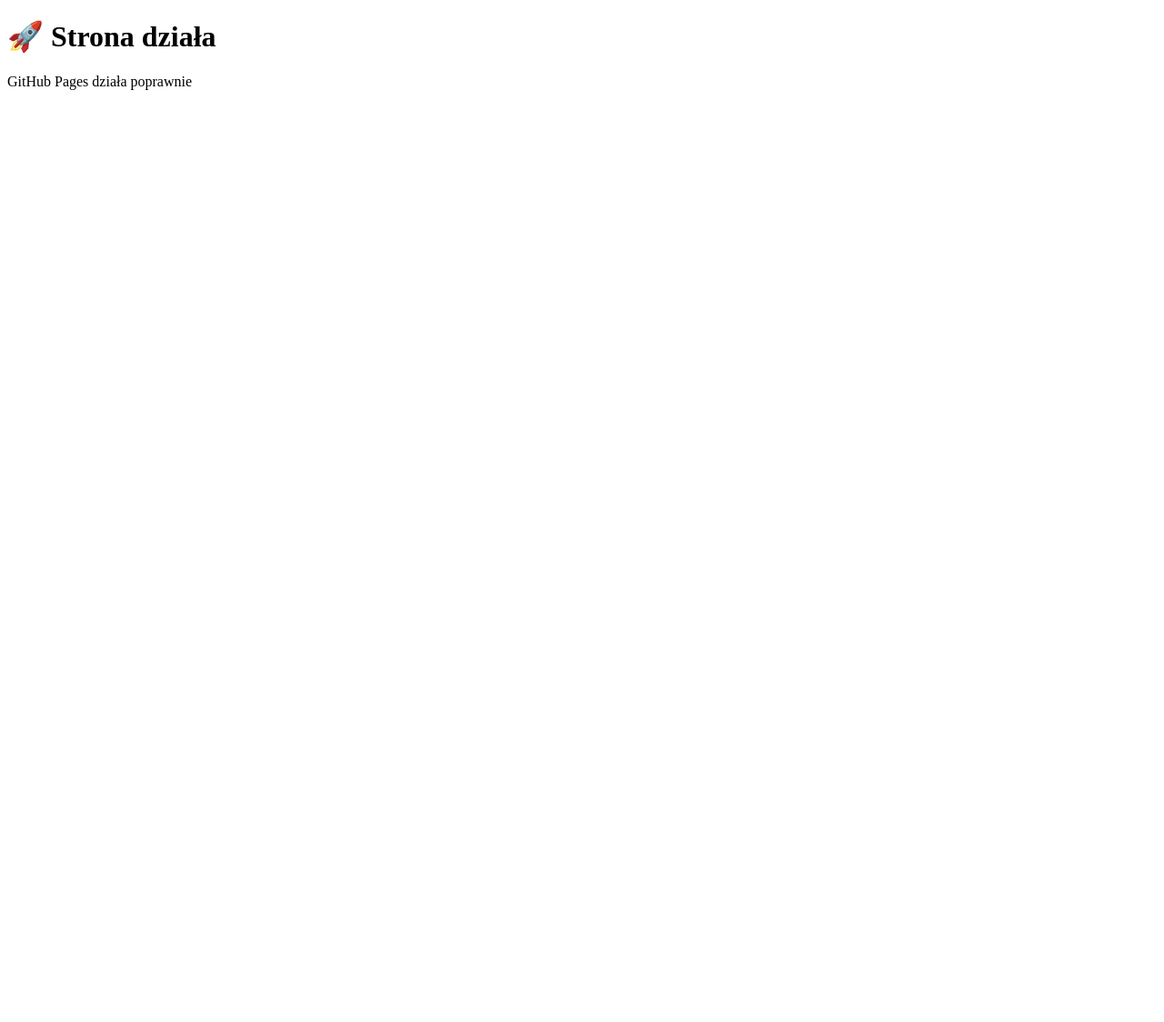
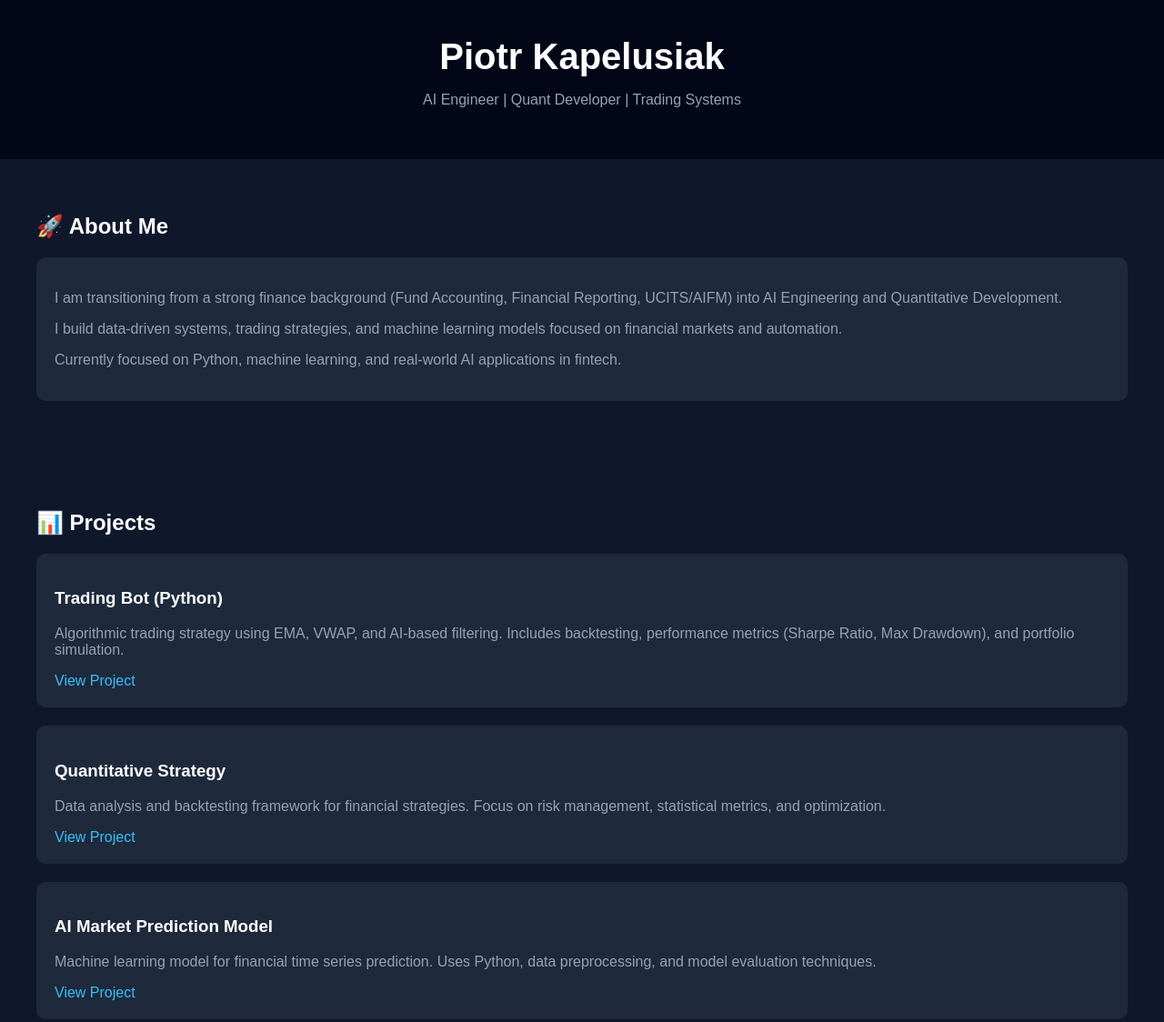
Before and after one commit to piotr9912/piotrkapelusiak.github.io, a plain HTML site: page index.html in a window 1280 px wide. Shown: the top 1124 px of the page at 91% size. Before the commit the page ends 800 px from the top, so only its background shows below. Drawn offline with Linux system fonts and the light colour scheme.

Commit message:
Revamp index.html with new content and styling

```diff
--- a/index.html
+++ b/index.html
@@ -1,10 +1,119 @@
 <!DOCTYPE html>
-<html>
+<html lang="en">
 <head>
-    <title>Moje Portfolio</title>
+    <meta charset="UTF-8">
+    <meta name="viewport" content="width=device-width, initial-scale=1.0">
+    <title>Piotr Kapelusiak | AI & Quant Engineer</title>
+    <style>
+        body {
+            font-family: Arial, sans-serif;
+            margin: 0;
+            background: #0f172a;
+            color: #fff;
+        }
+        header {
+            background: #020617;
+            padding: 40px;
+            text-align: center;
+        }
+        h1 {
+            margin: 0;
+            font-size: 40px;
+        }
+        p {
+            color: #94a3b8;
+        }
+        section {
+            padding: 40px;
+        }
+        .card {
+            background: #1e293b;
+            padding: 20px;
+            margin-bottom: 20px;
+            border-radius: 10px;
+        }
+        a {
+            color: #38bdf8;
+            text-decoration: none;
+        }
+    </style>
 </head>
+
 <body>
-    <h1>🚀 Strona działa</h1>
-    <p>GitHub Pages działa poprawnie</p>
+
+<header>
+    <h1>Piotr Kapelusiak</h1>
+    <p>AI Engineer | Quant Developer | Trading Systems</p>
+</header>
+
+<section>
+    <h2>🚀 About Me</h2>
+    <div class="card">
+        <p>
+        I am transitioning from a strong finance background (Fund Accounting, Financial Reporting, UCITS/AIFM)
+        into AI Engineering and Quantitative Development.
+        </p>
+        <p>
+        I build data-driven systems, trading strategies, and machine learning models
+        focused on financial markets and automation.
+        </p>
+        <p>
+        Currently focused on Python, machine learning, and real-world AI applications in fintech.
+        </p>
+    </div>
+</section>
+
+<section>
+    <h2>📊 Projects</h2>
+
+    <div class="card">
+        <h3>Trading Bot (Python)</h3>
+        <p>
+        Algorithmic trading strategy using EMA, VWAP, and AI-based filtering.
+        Includes backtesting, performance metrics (Sharpe Ratio, Max Drawdown),
+        and portfolio simulation.
+        </p>
+        <a href="#">View Project</a>
+    </div>
+
+    <div class="card">
+        <h3>Quantitative Strategy</h3>
+        <p>
+        Data analysis and backtesting framework for financial strategies.
+        Focus on risk management, statistical metrics, and optimization.
+        </p>
+        <a href="#">View Project</a>
+    </div>
+
+    <div class="card">
+        <h3>AI Market Prediction Model</h3>
+        <p>
+        Machine learning model for financial time series prediction.
+        Uses Python, data preprocessing, and model evaluation techniques.
+        </p>
+        <a href="#">View Project</a>
+    </div>
+
+</section>
+
+<section>
+    <h2>🧠 Skills</h2>
+    <div class="card">
+        <p>
+        Python | Machine Learning | Data Analysis | Trading Systems |
+        Financial Markets | APIs | Backtesting | SQL | Git
+        </p>
+    </div>
+</section>
+
+<section>
+    <h2>📬 Contact</h2>
+    <div class="card">
+        <p>Email: your@email.com</p>
+        <p>GitHub: <a href="https://github.com/piotr9912">github.com/piotr9912</a></p>
+        <p>LinkedIn: (add your profile)</p>
+    </div>
+</section>
+
 </body>
 </html>
```
